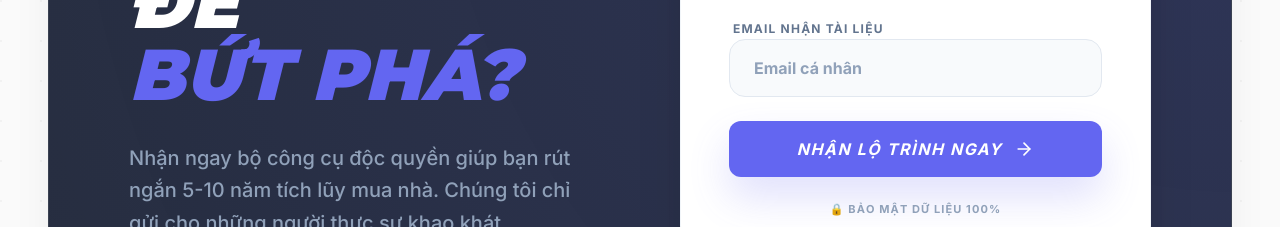
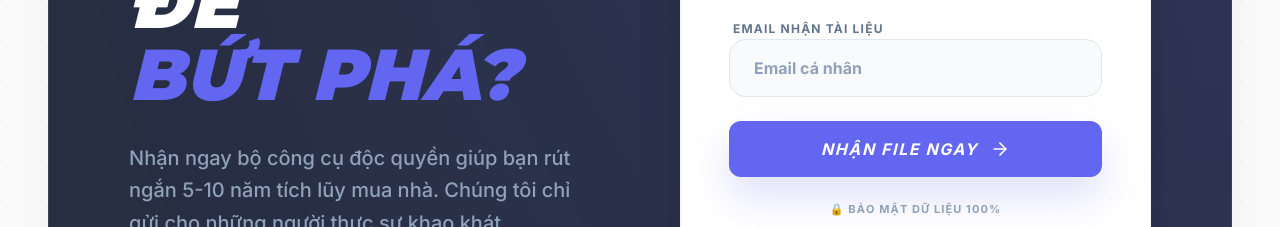
Before and after one commit to taquang95/laikep, a React (Vite) app: page / in a window 1280 px wide. Shown: the part 5120-5347 px from the top of the page. Built offline with nearby package versions, Linux system fonts and the light colour scheme.

Commit message:
feat: Update "Get Route" button text
Change button text from "Nhận lộ trình ngay" to "NHẬN FILE NGAY" for clarity and stronger call to action.

```diff
--- a/src/pages/Landing.tsx
+++ b/src/pages/Landing.tsx
@@ -602,7 +602,7 @@ function LeadFormSection({ navigate }: { navigate: any }) {
                   <Loader2 className="animate-spin w-6 h-6" />
                 ) : (
                   <span className="flex items-center space-x-3">
-                    <span>Nhận lộ trình ngay</span>
+                    <span>NHẬN FILE NGAY</span>
                     <ArrowRight className="w-5 h-5 transition-transform group-hover:translate-x-1" />
                   </span>
                 )}
```
